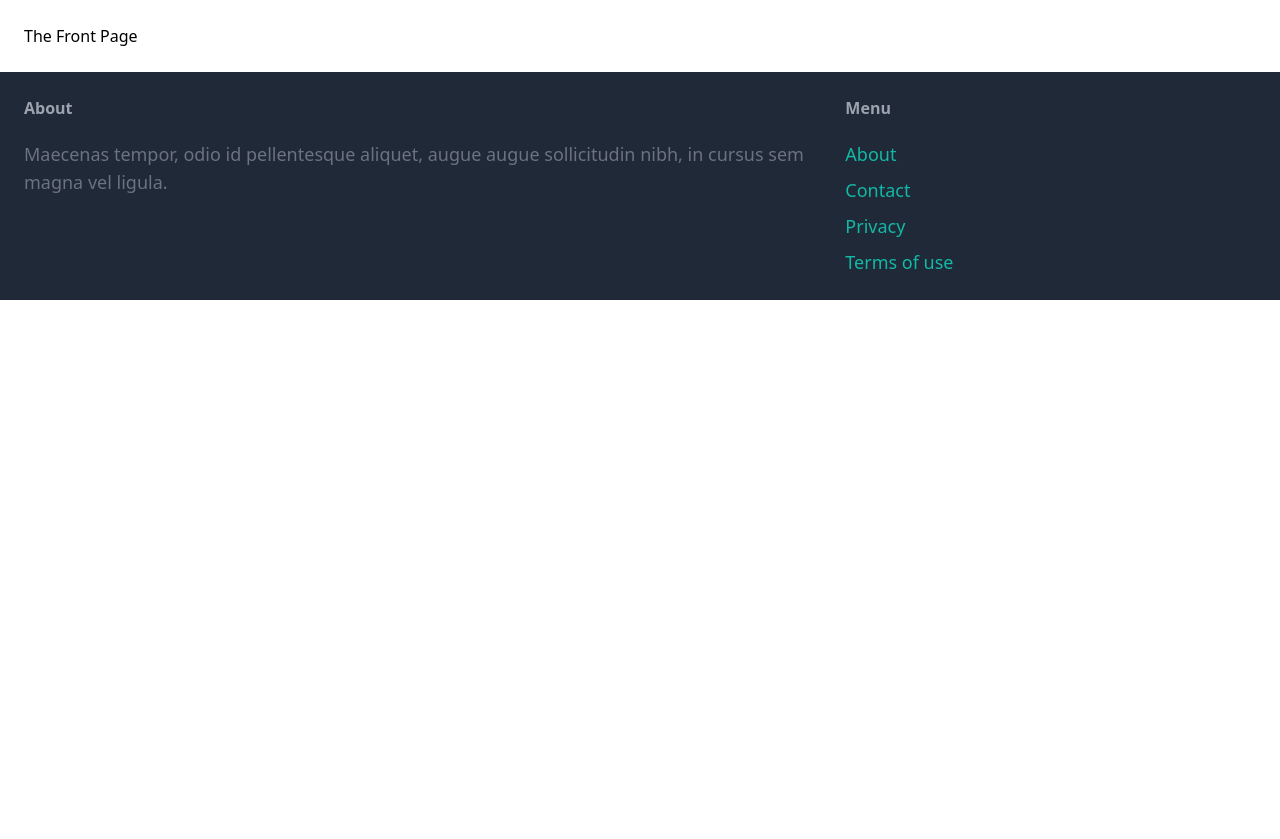
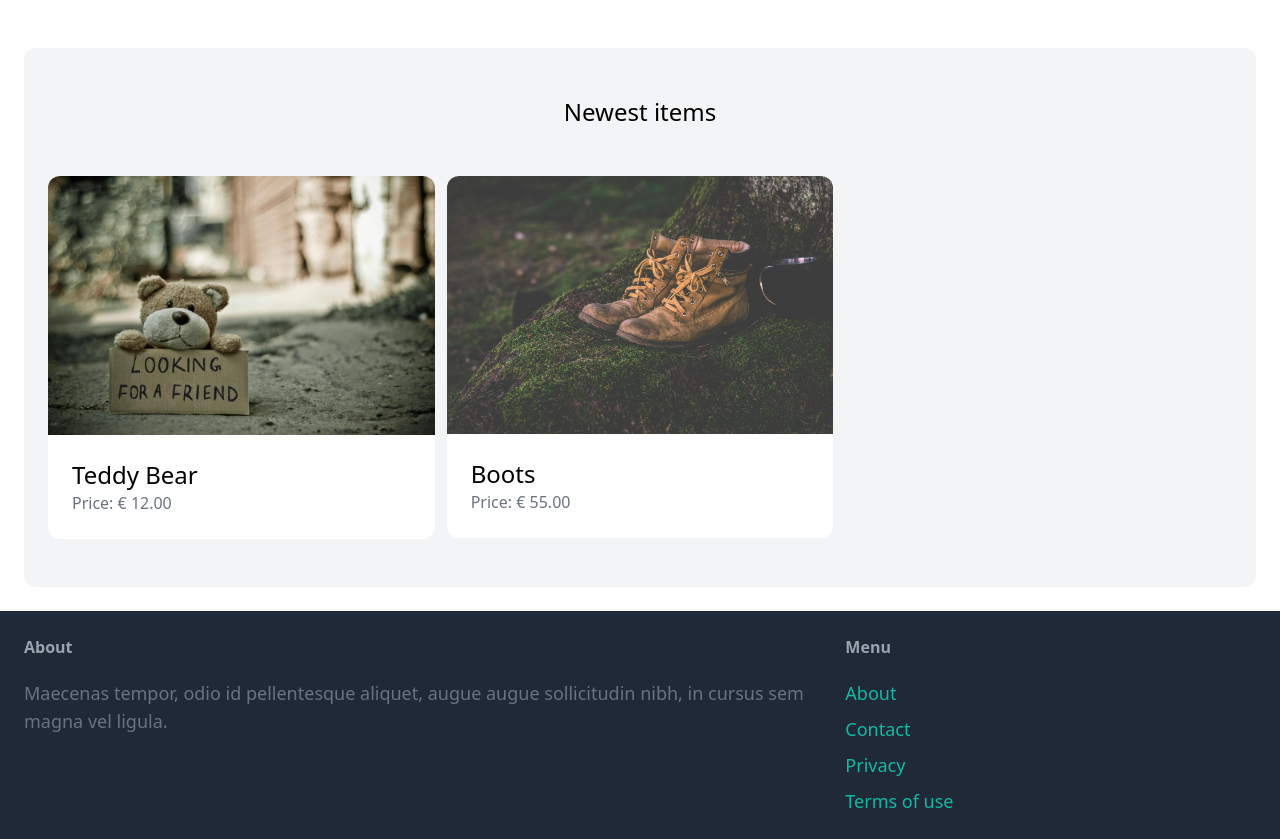
Before and after one commit to POLITJ/Django-Marketplace, a Django app: page / in a window 1280 px wide. Shown: the part 77-916 px from the top of the page. Before the commit the page ends 377 px from the top, so only its background shows below. Run offline with Django 5.2, Linux system fonts and the light colour scheme; data comes from the database, SQL or seed files in the repository; some libraries are stand-ins or nearby versions.

Commit message:
Add forloop in the homapage with items in DB

```diff
--- a/binnedit/urls.py
+++ b/binnedit/urls.py
@@ -1,3 +1,6 @@
+from django.conf import settings
+from django.conf.urls.static import static
+
 from django.contrib import admin
 from django.urls import path
 
@@ -7,4 +10,4 @@ urlpatterns = [
     path('', index, name='index'),
     path('contact/', contact, name='contact'),
     path('admin/', admin.site.urls),
-]
+] + static(settings.MEDIA_URL, document_root=settings.MEDIA_ROOT)
--- a/core/templates/core/index.html
+++ b/core/templates/core/index.html
@@ -2,5 +2,23 @@
 
 {% block title %}Welcome{% endblock %}
 {%block content %}
-<h1>The Front Page</h1>
+<div class="mt-6 px-6 py-12 bg-gray-100 rounded-xl">
+    <h2 class="mb-12 text-2xl text-center">Newest items</h2>
+
+    <div class="grid grid-cols-3 gap-3">
+        {% for item in items %}
+        <div>
+            <a href="#">
+                <div>
+                    <img src = "{{ item.image.url }}" class="rounded-t-xl">
+                </div>
+                <div class="p-6 bg-white rounded-b-xl">
+                    <h2 class="text-2xl">{{item.name}}</h2>
+                    <p class="text-gray-500">Price: € {{item.price}}</p>
+                </div>
+            </a>
+        </div>
+        {% endfor %}
+    </div>
+</div>
 {% endblock %}
--- a/core/views.py
+++ b/core/views.py
@@ -1,8 +1,15 @@
 from django.shortcuts import render
+
+from item.models import Category, Item
 
 
 def index(request):
-    return render(request, 'core/index.html')
+    items = Item.objects.filter(is_sold=False)[0:6]
+    categories = Category.objects.all()
+    return render(request, 'core/index.html', {
+        'categories': categories,
+        'items': items,
+    })
 
 
 def contact(request):
--- a/item/models.py
+++ b/item/models.py
@@ -18,7 +18,7 @@ class Item(models.Model):
         Category, related_name='items', on_delete=models.CASCADE)
     name = models.CharField(max_length=255)
     description = models.TextField(blank=True, null=True)
-    price = models.FloatField()
+    price = models.DecimalField(max_digits=999, decimal_places=2)
     image = models.ImageField(upload_to='item_images', blank=True, null=True)
     is_sold = models.BooleanField(default=False)
     create_by = models.ForeignKey(
```
